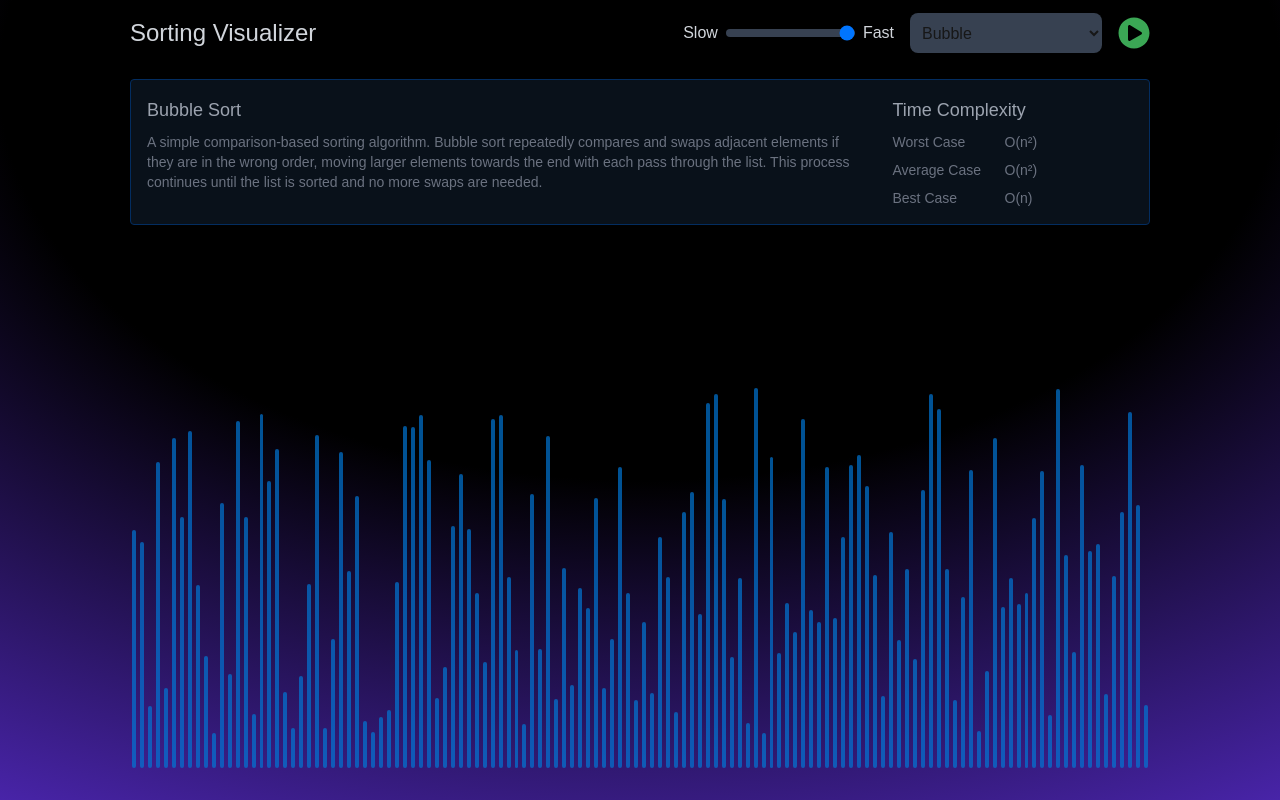
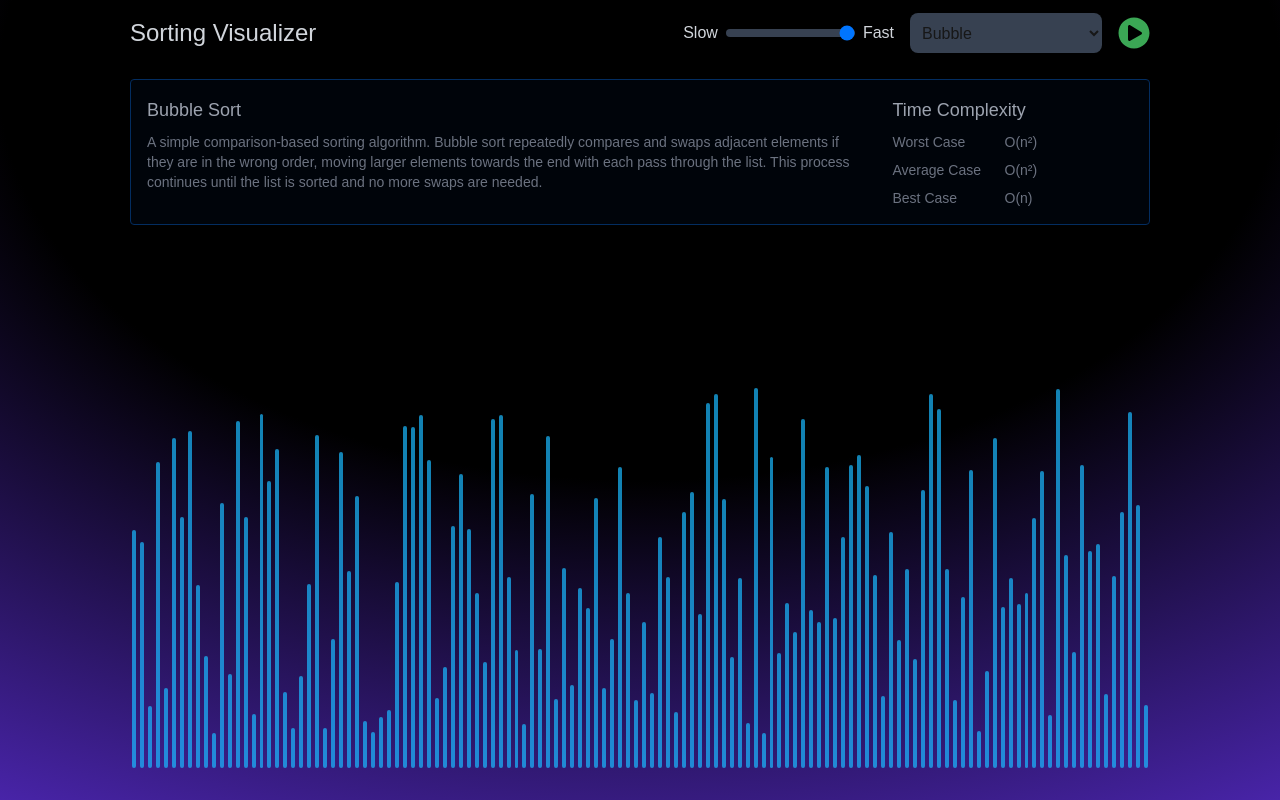
Before and after one commit to SiddDman/sort-visualizer-typeScript, a Next.js app: page / in a window 1280 px wide. Built offline with nearby package versions, Linux system fonts and the light colour scheme.

Commit message:
fixed quicksort

```diff
--- a/src/algo/quickSort.ts
+++ b/src/algo/quickSort.ts
@@ -1,8 +1,13 @@
 import { AnimationArrayType } from "@/app/lib/types";
 
-function partition(array: number[], l: number, r: number, animations: AnimationArrayType) {
+function partition(
+    array: number[],
+    l: number,
+    r: number,
+    animations: AnimationArrayType
+) {
     let i = l, j = r + 1;
-    const pivot = array[r];
+    const pivot = array[l];
     const flag = true;
     while (flag) {
         while (array[++i] <= pivot) {
@@ -13,7 +18,7 @@ function partition(array: number[], l: number, r: number, animations: AnimationA
         while (array[--j] >= pivot) {
             if (j === l)
                 break;
-            animations.push([[i], false])
+            animations.push([[j], false])
         }
         if (j <= i)
             break;
@@ -31,7 +36,7 @@ function partition(array: number[], l: number, r: number, animations: AnimationA
 function runQuickSort(array: number[], l: number, r: number, animations: AnimationArrayType) {
     if (l < r) {
         const part = partition(array, l, r, animations)
-        runQuickSort(array, l, r - 1, animations)
+        runQuickSort(array, l, part - 1, animations)
         runQuickSort(array, part + 1, r, animations)
     }
 }
--- a/src/app/globals.css
+++ b/src/app/globals.css
@@ -28,7 +28,8 @@ body {
 }
 
 .default-line-color {
-  background-color: theme("colors.system.blue50");
+  /* background-color: theme("colors.system.blue60"); */
+  background-color: theme("colors.system.cloudblue70");
 }
 
 .change-line-color {
@@ -39,6 +40,8 @@ body {
   animation: pulse 1s cubic-bezier(0.445, 0.05, 0.55, 0.95) infinite;
 }
 
+
+
 @keyframes pulse {
   0%,
   100% {
--- a/src/app/page.tsx
+++ b/src/app/page.tsx
@@ -72,7 +72,7 @@ export default function Home() {
               </button>
             </div>
             <div className="hidden sm:flex absolute top-[120%] left-0 w-full">
-              <div className="flex w-full text-gray-400 p-4 rounded border border-system-blue20 bg-system-blue65 bg-opacity-10 gap-6">
+              <div className="flex w-full text-gray-400 p-4 rounded border border-system-blue20 bg-system-blue20 bg-opacity-10 gap-6">
                 <div className="flex flex-col items-start justify-start w-3/4">
                   <h3 className="text-lg">
                     {sortAlgoData[selectedAlgo].title}
--- a/src/components/Input/Select.tsx
+++ b/src/components/Input/Select.tsx
@@ -13,7 +13,7 @@ const Select = ({
     return (
         <div className="inline-block relative w-48" >
             <select
-                className="w-full h-10 px-2 rounded-lg cursor-pointer bg-gray-700"
+                className="w-full h-10 px-2 rounded-lg cursor-pointer bg-gray-700 custom-select"
                 defaultValue={defaultValue}
                 onChange={onChange}
                 disabled={isDisabled}
```
